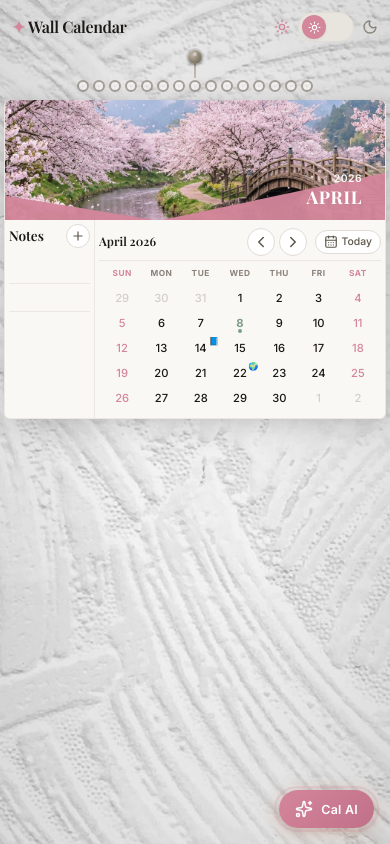
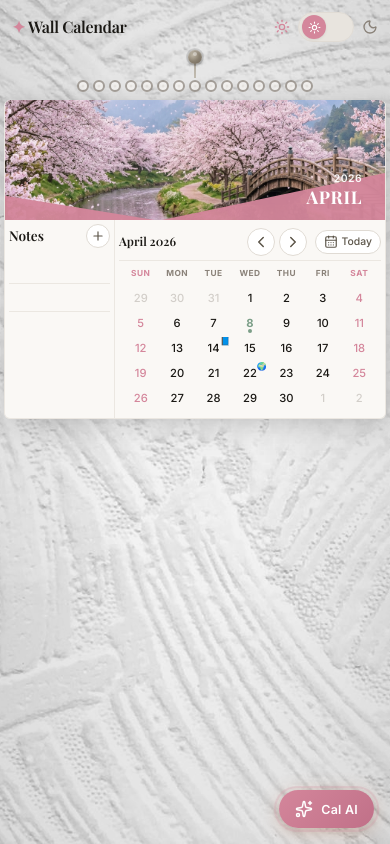
Before and after one commit to Aashiskr/Calendar, a Next.js app: page / in a window 390 px wide. Built offline with nearby package versions, Linux system fonts and the light colour scheme.

Commit message:
fix: restore mathematically precise side-by-side ratio on narrow displays

```diff
--- a/src/styles/calendar.module.css
+++ b/src/styles/calendar.module.css
@@ -1171,7 +1171,7 @@
   }
 
   .calendarBottom {
-    grid-template-columns: 90px 1fr;
+    grid-template-columns: 110px 1fr;
     min-height: auto;
   }
 
```
